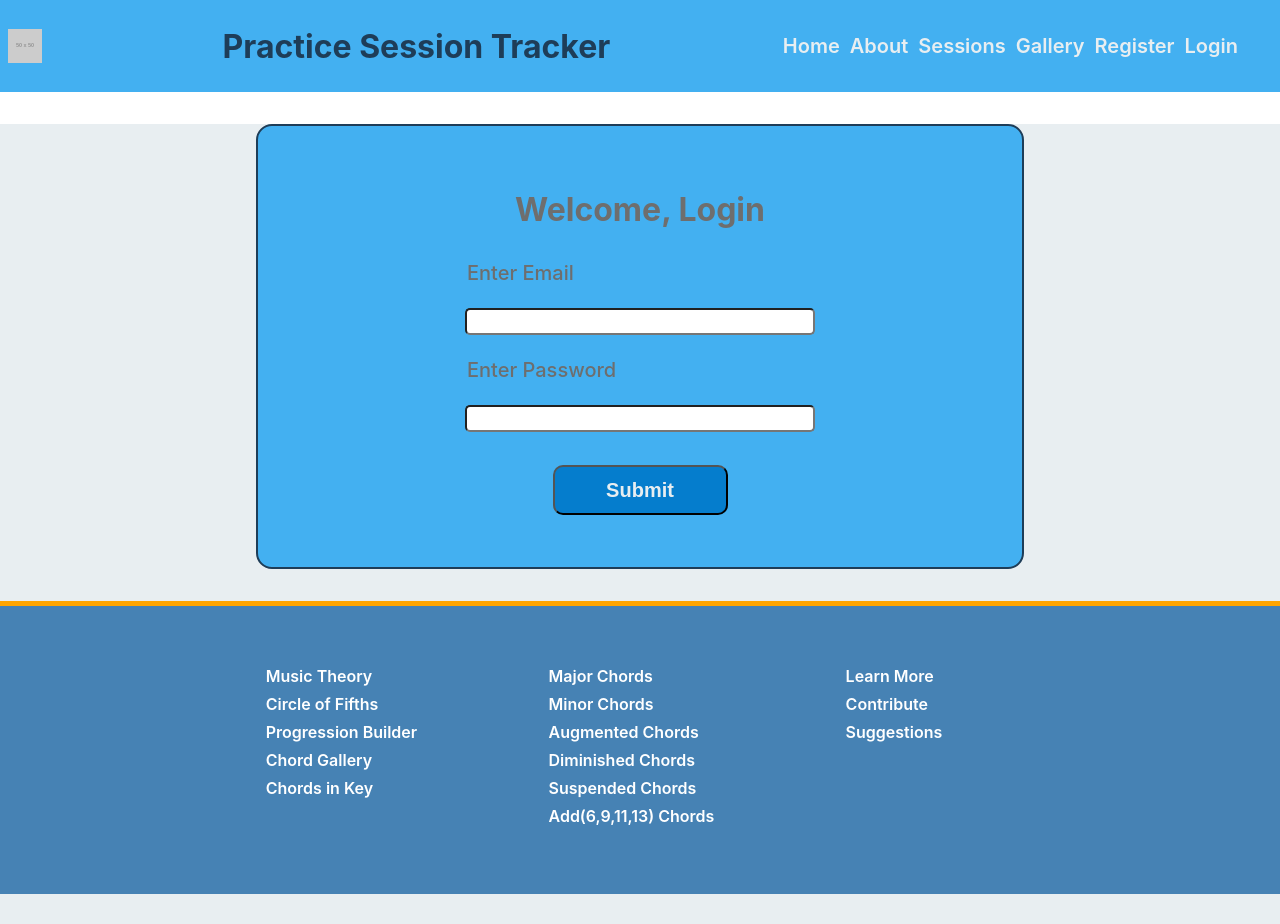
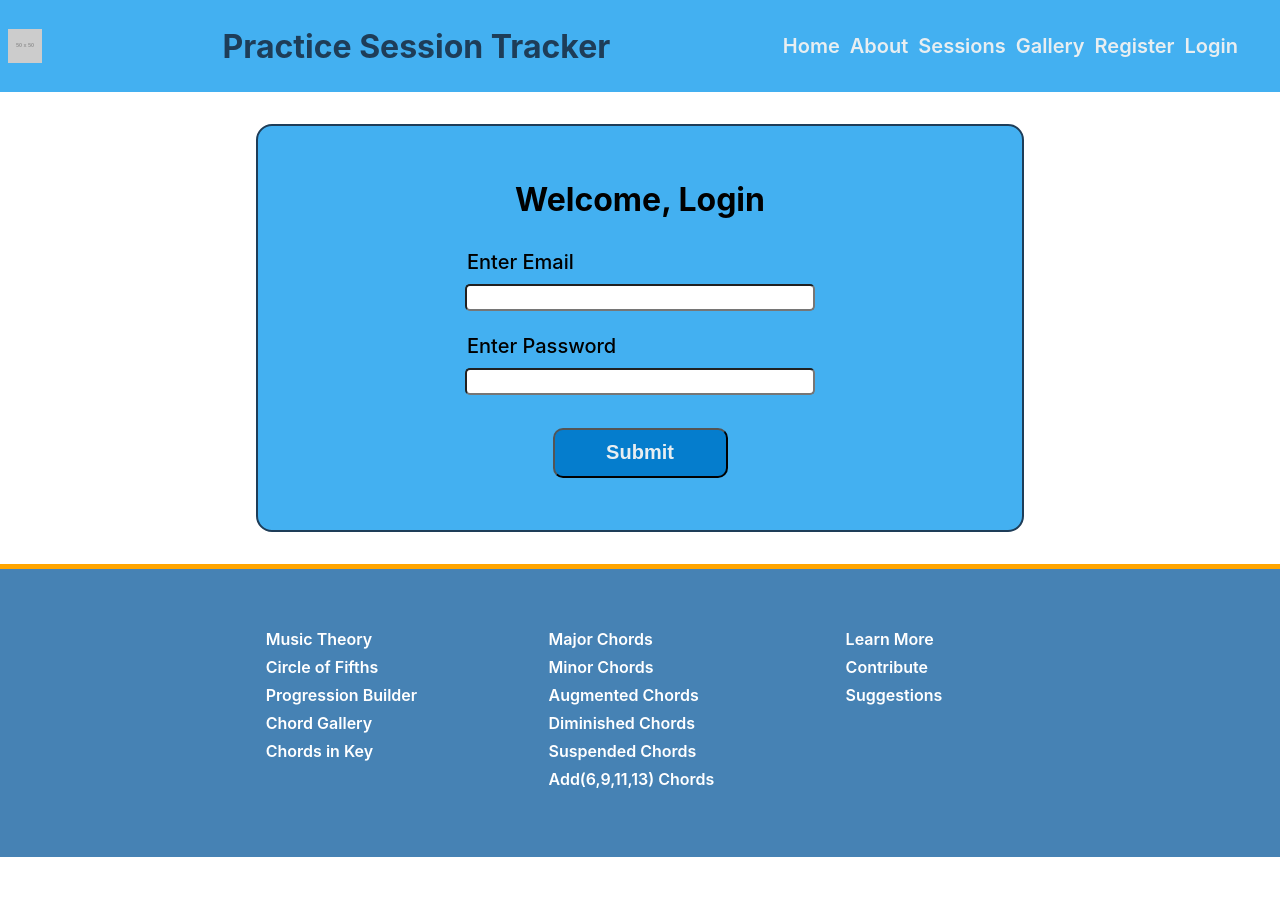
Before and after one commit to ehoversten/practice_tracker, a React (Create React App) app in the folder client/: page /login in a window 1280 px wide. Built offline with nearby package versions, Linux system fonts and the light colour scheme.

Commit message:
trying to fix clashing styles

```diff
--- a/client/src/components/Footer/footer.css
+++ b/client/src/components/Footer/footer.css
@@ -75,9 +75,9 @@ a:hover {
     /* color: slategray; */
 }
 
-input {
+/* input {
     padding: 0.5em 1em;
     border-radius: 0.75em;
     margin: 1em 0;
 
-}
+} */
--- a/client/src/index.css
+++ b/client/src/index.css
@@ -13,7 +13,7 @@ code {
 }
 
 .App {
-  background-color: #E8EEF1;
+  /* background-color: #E8EEF1; */
   height: 100vh;
 }
 
@@ -109,9 +109,9 @@ nav img {
   border-radius: 1em;
 }
 
-.login-container h1, .register-container h1 {
-  margin-top: 0;
-  padding-top: 1em;
+.login-container h1, .register-container h1, .gallery-container h1 {
+  /* margin-top: 0; */
+  /* padding-top: 1em; */
 }
 
 .form-container {
--- a/client/src/pages/Gallery.js
+++ b/client/src/pages/Gallery.js
@@ -53,7 +53,7 @@ const Gallery = () => {
                 </div>
             </section>
 
-            <main>
+            {/* <main> */}
                 <div className="layout-container">
                     <div className="title">
                         <h1>GALLERY TITLE</h1>
@@ -66,7 +66,7 @@ const Gallery = () => {
                     </div>
                     }
                 </div>
-            </main>
+            {/* </main> */}
         </div>
     )
 }
--- a/client/src/pages/galleryStyles.css
+++ b/client/src/pages/galleryStyles.css
@@ -5,7 +5,7 @@
 }
 
 body {
-    color: #6e6e6e;
+    /* color: #6e6e6e; */
 }
 
 .wrapper {
@@ -19,10 +19,10 @@ body {
 
 .key-container {
     text-align: center;
+    color: #6e6e6e;
 }
 
 .key-container > h1 {
-    color: #6e6e6e;
     font-size: 8.0rem;
     margin: 0 auto;
 
@@ -42,7 +42,7 @@ body {
 .layout-container {
     margin: 4.0em auto;
     width: 80%;
-
+    color: #6e6e6e;
 
 }
 
@@ -53,6 +53,7 @@ body {
 
 .title > h1 {
     border: 2px solid rgb(110, 110, 110);
+    border: 2px solid #6e6e6e;;
     padding: 0.5em 0.5em;
 
     /* border or no border (?) */
```
